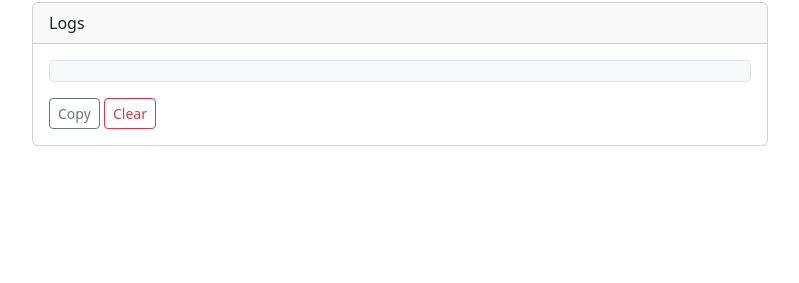
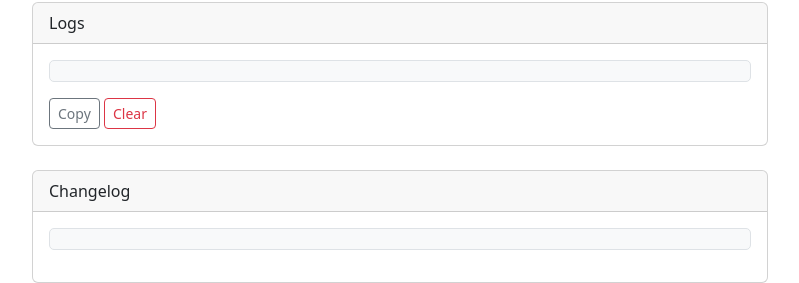
Before and after one commit to brewmarsh/meraki-to-pihole, a Flask app: page / in a window 1280 px wide. Shown: the part 650-933 px from the top of the page, without its empty margins (50-849 px from the left). Before the commit the page ends 796 px from the top, so only its background shows below. Run offline with Flask 3, Linux system fonts and the light colour scheme; data that the repository does not hold is empty.

Commit message:
feat: Add changelog to web interface and update docs
- Add a changelog section to the web interface
- Update README to specify Pi-hole v6 API requirement
- Clean up repository by removing __pycache__

```diff
--- a/app/app.py
+++ b/app/app.py
@@ -54,6 +54,10 @@ def stream():
                 with open('/app/logs/sync.log', 'r') as f:
                     log_content = f.read()
                 yield f"data: {json.dumps({'log': log_content})}\n\n"
+
+                with open('/app/changelog.log', 'r') as f:
+                    changelog_content = f.read()
+                yield f"data: {json.dumps({'changelog': changelog_content})}\n\n"
 
                 mappings = get_mappings_data()
                 yield f"data: {json.dumps({'mappings': mappings})}\n\n"
--- a/app/templates/index.html
+++ b/app/templates/index.html
@@ -59,6 +59,14 @@
                         <pre id="sync-log" class="log-box"></pre>
                         <button class="btn btn-sm btn-outline-secondary" data-log="sync" data-action="copy">Copy</button>
                         <button class="btn btn-sm btn-outline-danger" data-log="sync" data-action="clear">Clear</button>
+                    </div>
+                </div>
+                <div class="card mt-4">
+                    <div class="card-header">
+                        Changelog
+                    </div>
+                    <div class="card-body">
+                        <pre id="changelog" class="log-box"></pre>
                     </div>
                 </div>
             </div>
@@ -206,6 +214,9 @@
                             }
                         });
                 }
+                if (data.changelog) {
+                    document.getElementById('changelog').textContent = data.changelog;
+                }
                 if (data.mappings) {
                     document.getElementById('pihole-mappings').textContent = JSON.stringify(data.mappings.pihole, null, 2);
                     document.getElementById('meraki-mappings').textContent = JSON.stringify(data.mappings.meraki, null, 2);
```
Also changed, not shown: README.md.
